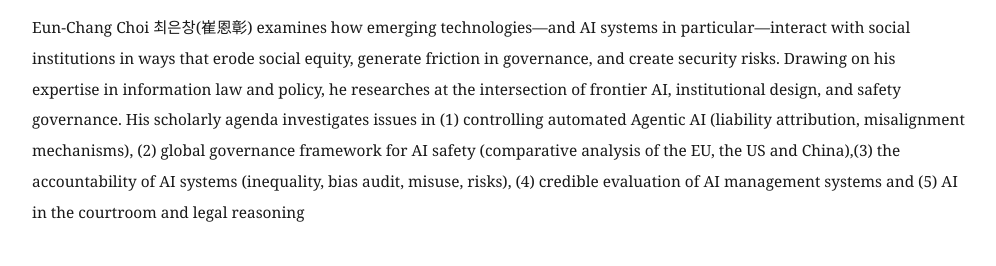
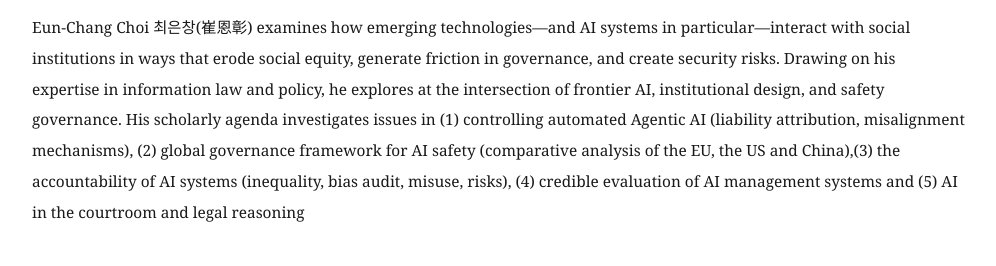
Before and after one commit to eunchangchoi/eunchangchoi.github.io, a Jekyll site: the page built from index.md, in a window 1280 px wide and 900 px high, scrolled down 339 px. Shown: the part 243-509 px from the top of the window, without its empty margins (68-1064 px from the left). Built offline with Jekyll 4.4.1, drawn with Linux system fonts in a browser that asks for light colours.

Commit message:
Update index.md

```diff
--- a/index.md
+++ b/index.md
@@ -21,7 +21,7 @@
   <a href="https://sapyoung.com/bbs/board.php?bo_table=booklist2&wr_id=431"> <img style="vertical-align:top;height:200px;width:163px;" src="images/book9.png"></a>
   <a href= "https://product.kyobobook.co.kr/detail/S000219725334"><img style="vertical-align:top;height:200px;width:171px;" src="images/book10.jpeg"> </a>
  <br>
-<p style="font-size:1.1em"> Eun-Chang Choi 최은창(崔恩彰) examines how emerging technologies—and AI systems in particular—interact with social institutions in ways that erode social equity, generate friction in governance, and create security risks. Drawing on his expertise in information law and policy, he researches at the intersection of frontier AI, institutional design, and safety governance. His scholarly agenda investigates issues in (1) controlling automated Agentic AI (liability attribution, misalignment mechanisms), (2) global governance framework for AI safety (comparative analysis of the EU, the US and China),(3) the accountability of AI systems (inequality, bias audit, misuse, risks), (4) credible evaluation of AI management systems and (5) AI in the courtroom and legal reasoning <br>
+<p style="font-size:1.1em"> Eun-Chang Choi 최은창(崔恩彰) examines how emerging technologies—and AI systems in particular—interact with social institutions in ways that erode social equity, generate friction in governance, and create security risks. Drawing on his expertise in information law and policy, he explores at the intersection of frontier AI, institutional design, and safety governance. His scholarly agenda investigates issues in (1) controlling automated Agentic AI (liability attribution, misalignment mechanisms), (2) global governance framework for AI safety (comparative analysis of the EU, the US and China),(3) the accountability of AI systems (inequality, bias audit, misuse, risks), (4) credible evaluation of AI management systems and (5) AI in the courtroom and legal reasoning <br>
   <br>
     Previously, he was a Fellow of <a href="https://law.yale.edu/isp"> the Information Society Project, Yale Law School</a> for which he served as a coordinator of Harvard-Yale-MIT Cyberscholar Working Group. Prior to that, he was on a government scholarship holding an appointment as a Visiting Scholar at <a href="https://pcmlp.socleg.ox.ac.uk/about-us/"> Programme in Comparative Media Law and Policy(PCMLP)</a>, and <a href="https://www.law.ox.ac.uk/centres-institutes/centre-socio-legal-studies"> Centre for Socio-Legal Studies </a> at <a href="https://www.law.ox.ac.uk/"> Law Faculty, University of Oxford</a>. And he was elected as a fellow of <a href="https://www.stepi.re.kr/site/stepien/main.do"> Science and Technology Policy Institute(STEPI) of Korea </a>, a global think tank of science and technology, where he has conducted research on regulatory science.  <br>
      <br>
```
